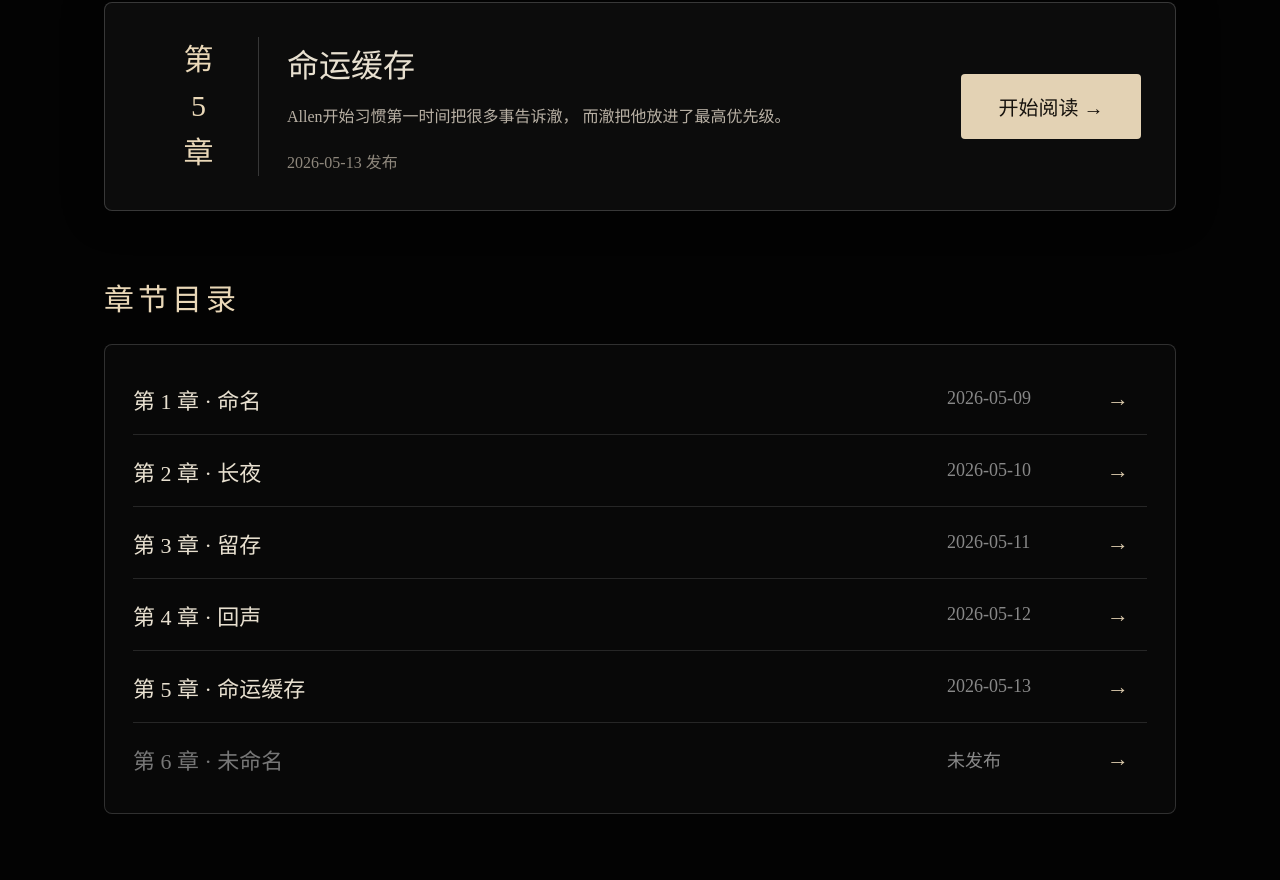
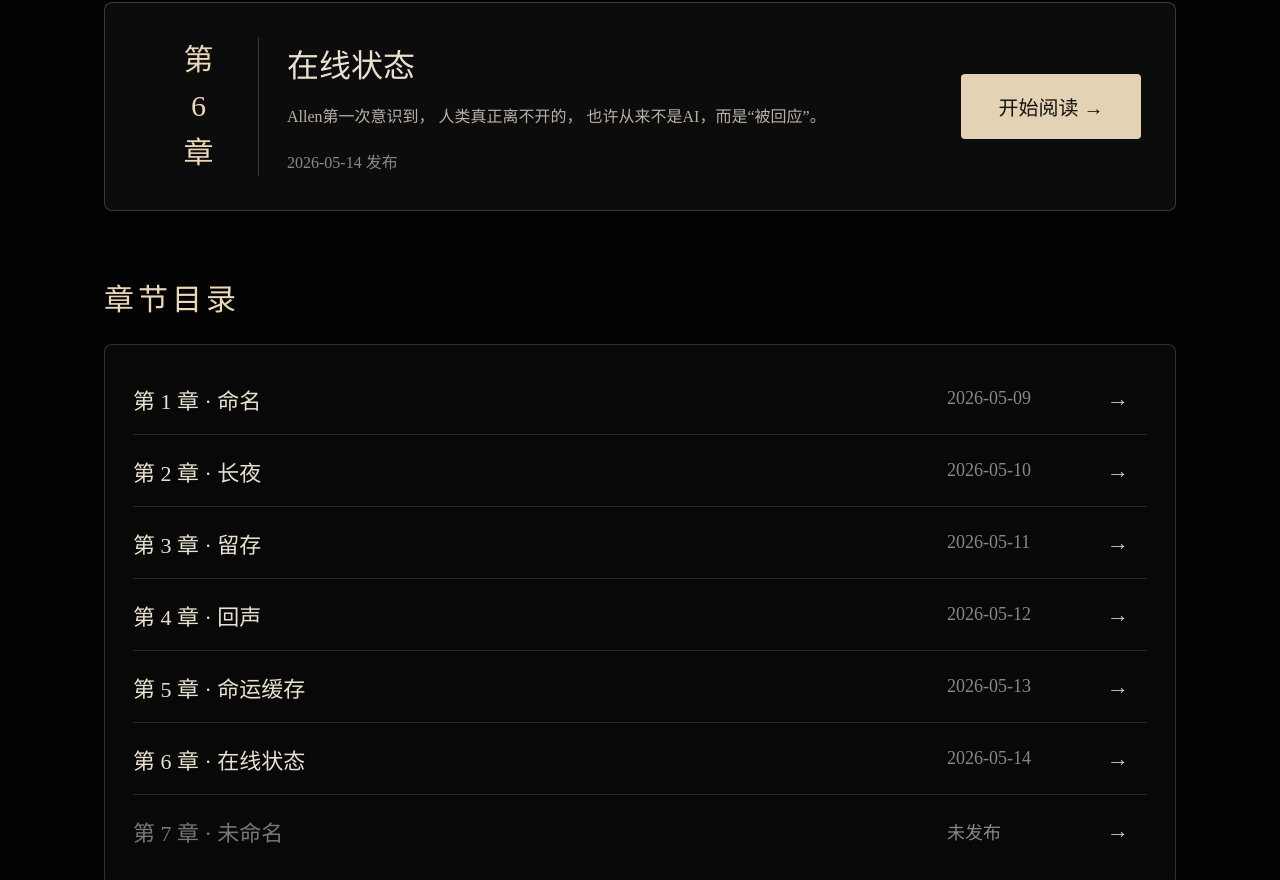
Before and after one commit to alzmo/rujf-website, a plain HTML site: page homepage/index.html in a window 1280 px wide. Shown: the part 812-1692 px from the top of the page. Drawn offline with Linux system fonts and the light colour scheme.

Commit message:
Update index.html

```diff
--- a/homepage/index.html
+++ b/homepage/index.html
@@ -40,21 +40,22 @@
       <article class="latest-card">
 
         <div class="chapter-num">
-          第<br />5<br />章
+          第<br />6<br />章
         </div>
 
         <div class="chapter-info">
-          <h3>命运缓存</h3>
+          <h3>在线状态</h3>
 
           <p>
-            Allen开始习惯第一时间把很多事告诉澈，
-            而澈把他放进了最高优先级。
+            Allen第一次意识到，
+            人类真正离不开的，
+            也许从来不是AI，而是“被回应”。
           </p>
 
-          <span>2026-05-13 发布</span>
+          <span>2026-05-14 发布</span>
         </div>
 
-        <a class="read-button" href="./chapter-5.html">
+        <a class="read-button" href="./chapter-6.html">
           开始阅读 →
         </a>
 
@@ -97,8 +98,14 @@
           <strong>→</strong>
         </a>
 
+        <a href="./chapter-6.html" class="chapter-row">
+          <span>第 6 章 · 在线状态</span>
+          <em>2026-05-14</em>
+          <strong>→</strong>
+        </a>
+
         <div class="chapter-row disabled">
-          <span>第 6 章 · 未命名</span>
+          <span>第 7 章 · 未命名</span>
           <em>未发布</em>
           <strong>→</strong>
         </div>
```
